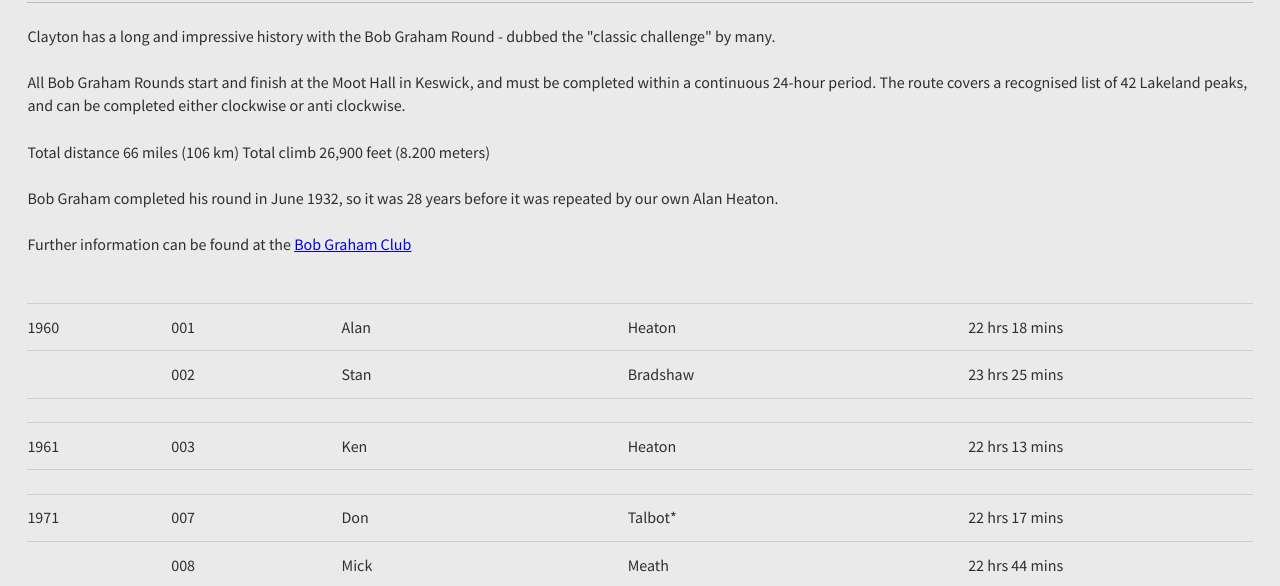
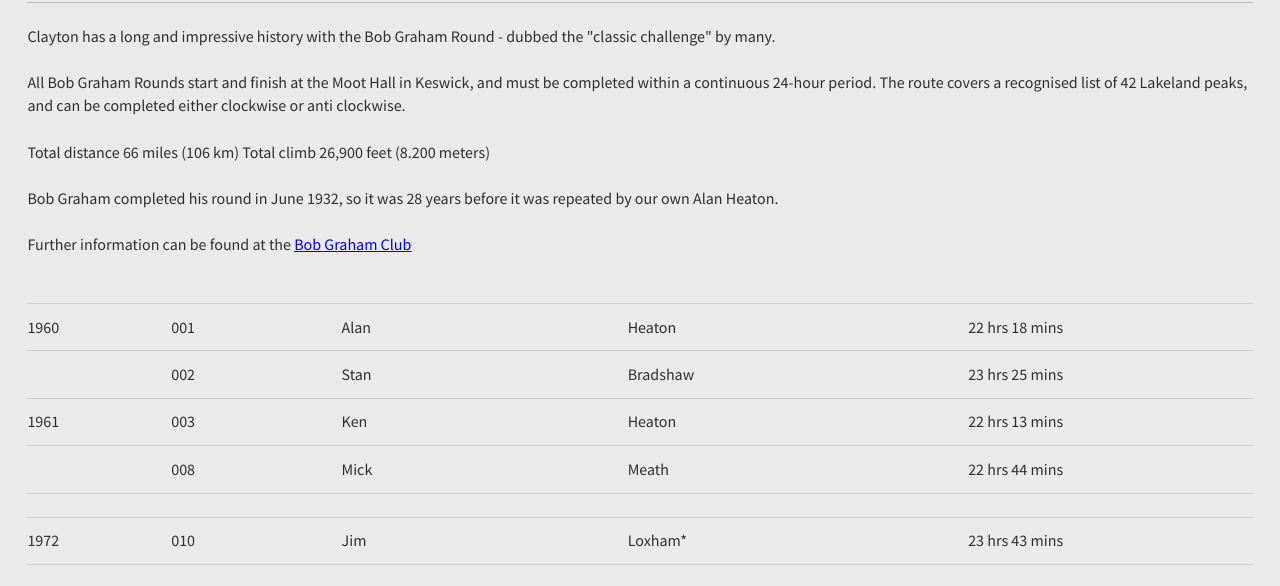
Before and after one commit to jack-ohara/clayton-harriers, a Gatsby site: page /roll-of-honour/bob-graham-round in a window 1280 px wide. Shown: the part 160-746 px from the top of the page. Built offline with nearby package versions, Linux system fonts and the light colour scheme; Gatsby itself is replaced by a stand-in of ours; some packages are replaced by stand-ins of ours; a web font is replaced by a local one.

Commit message:
Update Roll Of Honour “bob-graham-round”

```diff
--- a/src/pages/roll-of-honour/bob-graham-round.md
+++ b/src/pages/roll-of-honour/bob-graham-round.md
@@ -15,11 +15,8 @@
 |      |      |            |               |                |
 | ---- | ---- | ---------- | ------------- | -------------- |
 | 1960 | 001  | Alan       | Heaton        | 22 hrs 18 mins |
-|      | 002  | Stan       | Bradshaw      | 23 hrs 25 mins |
-|      |      |            |               |                |
-| 1961 | 003  | Ken        | Heaton        | 22 hrs 13 mins |
-|      |      |            |               |                |
-| 1971 | 007  | Don        | Talbot*       | 22 hrs 17 mins |
+|      | 002  | Stan       | Bradshaw      | 23 hrs 25 mins
+| 1961 | 003  | Ken        | Heaton        | 22 hrs 13 mins | 1971 | 007  | Don        | Talbot*       | 22 hrs 17 mins
 |      | 008  | Mick       | Meath         | 22 hrs 44 mins |
 |      |      |            |               |                |
 | 1972 | 010  | Jim        | Loxham*       | 23 hrs 43 mins |
```
